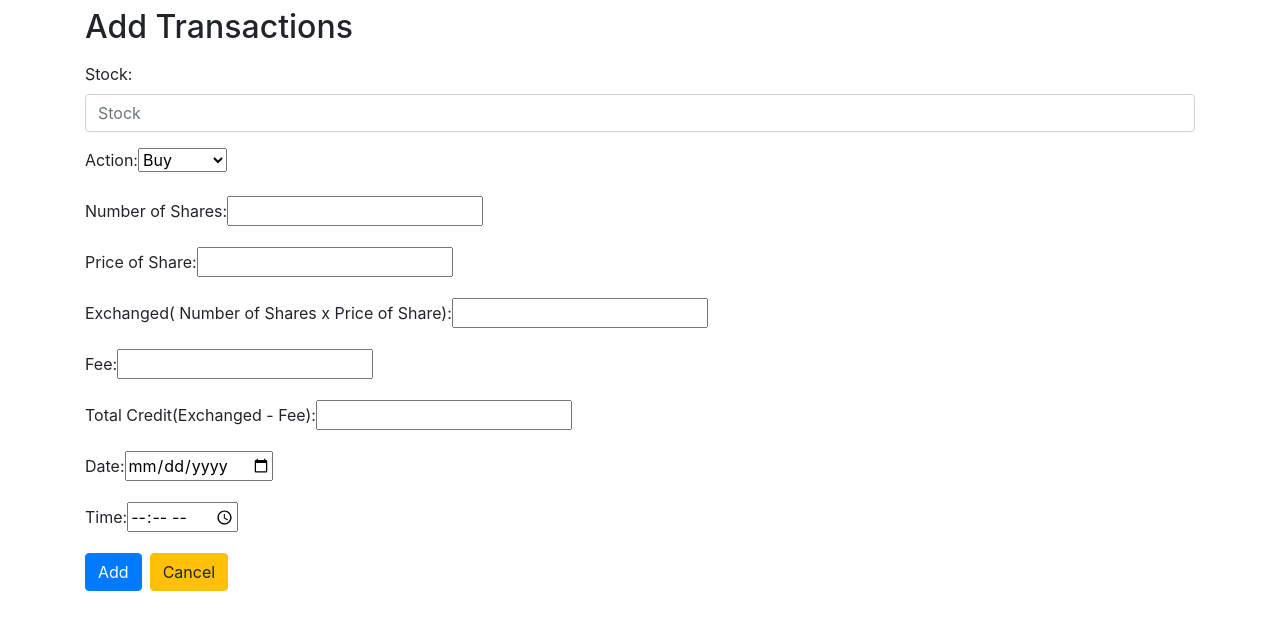
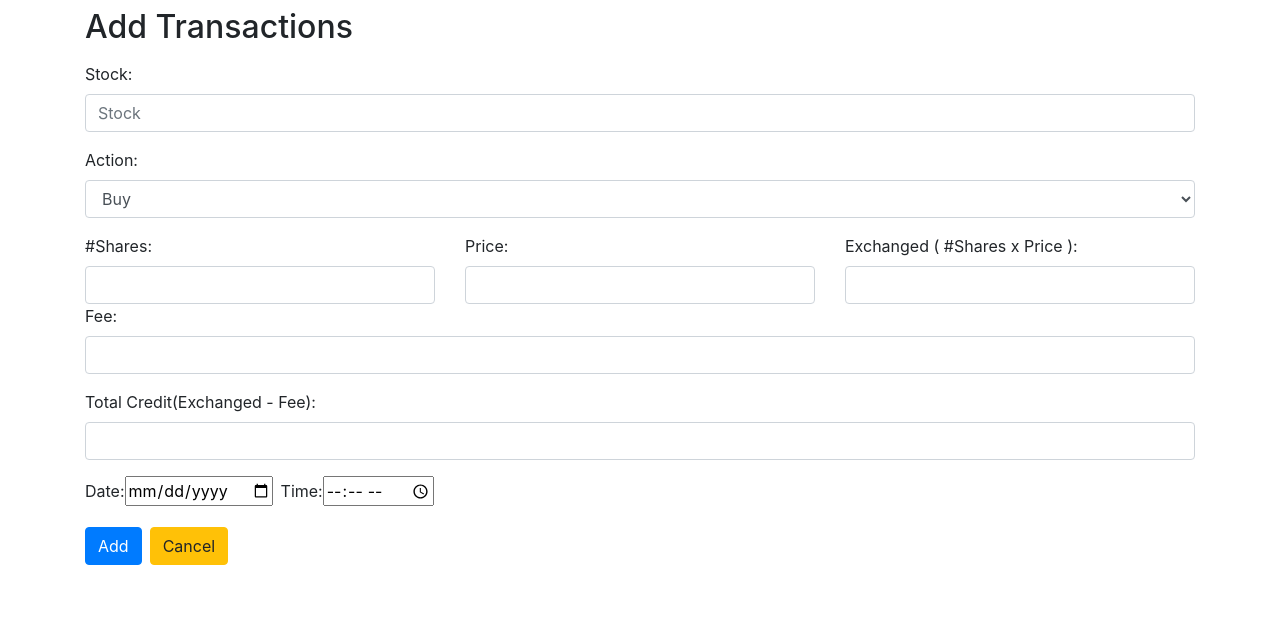
Before and after one commit to Amilcov/Week13, a Node server app: page /transaction/add in a window 1280 px wide. Shown: the part 48-678 px from the top of the page. Run offline with Node 20, Linux system fonts and the light colour scheme.

Commit message:
Add files via upload

```diff
--- a/Day3-5/Project/Stocks/Client/views/transaction-add.pug
+++ b/Day3-5/Project/Stocks/Client/views/transaction-add.pug
@@ -8,34 +8,35 @@ block content
         input.form-control(type="text" name="stockId" placeholder="Stock")
       .form-group
         label(for="action") Action:
-        select
+        select.form-control
           option(value='Buy') Buy
           option(value='Sell') Sell
           option(value='Dividend') Dividend
-      .form-group
-        label(name="noShares") Number of Shares:
-        input(type="number" step="0.01" name="noShares")
-      .form-group
-        label(name="price") Price of Share:
-        input(type="number" step="0.01" name="price")
-      .form-group
-        label(name="exchanged") Exchanged( Number of Shares x Price of Share):
-        input(type="number" step="0.01" name="exchanged")
+
+      .form
+        .row
+          .col: label #Shares:
+          .col: label Price:
+          .col: label Exchanged ( #Shares x Price ):
+        .row
+          .col: input.form-control(type="number" step="0.01" name="noShares")
+          .col: input.form-control(type="number" step="0.01" name="price")
+          .col: input.form-control(type="number" step="0.01" name="exchanged")
+
       .form-group
         label(name="fee") Fee:
-        input(type="number" step="0.01" name="fee")
+        input.form-control(type="number" step="0.01" name="fee")
       .form-group
         label(name="totalCredit") Total Credit(Exchanged - Fee):
-        input(type="number" step="0.01" name="totalCredit")
+        input.form-control(type="number" step="0.01" name="totalCredit")
+
       .form-group
         label(name="date") Date:
-        input(type="date" name="date")
-      .form-group
+        input.mr-2(type="date" name="date")
+
         label(name="time") Time:
         input(type="time" name="time")
 
-
-
       button.btn.btn-primary(type="submit") Add
       a.btn.btn-warning.ml-2(href='/transactions') Cancel
-    script(src="js/transaction-add.js")
+  script(src="js/transaction-add.js")
```
